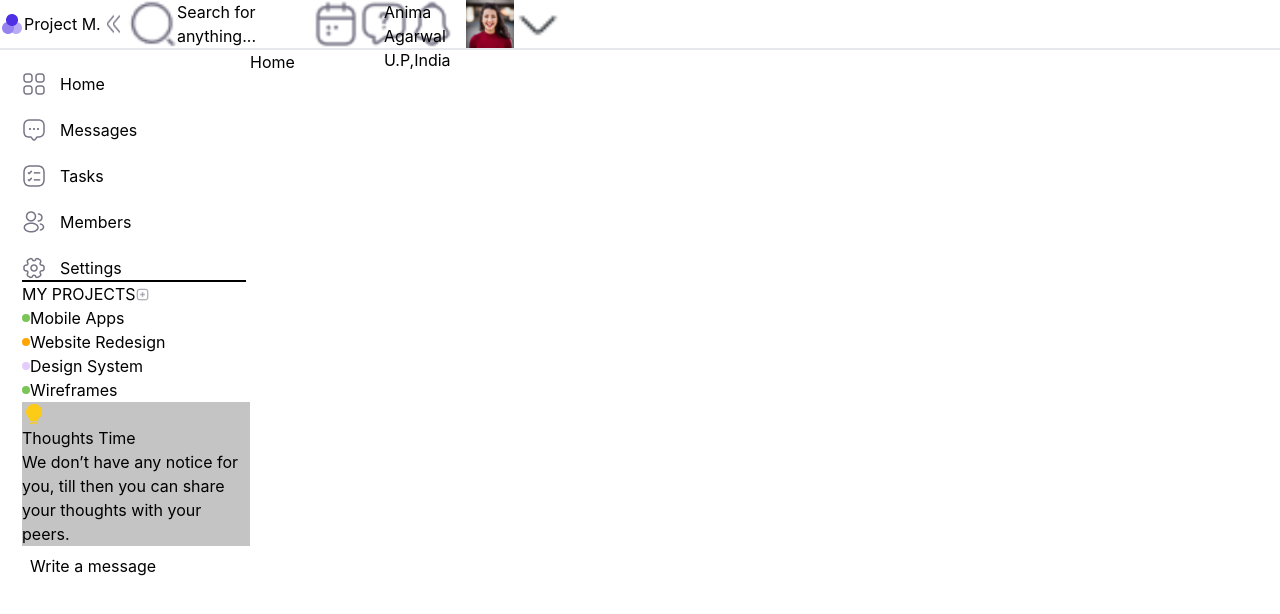
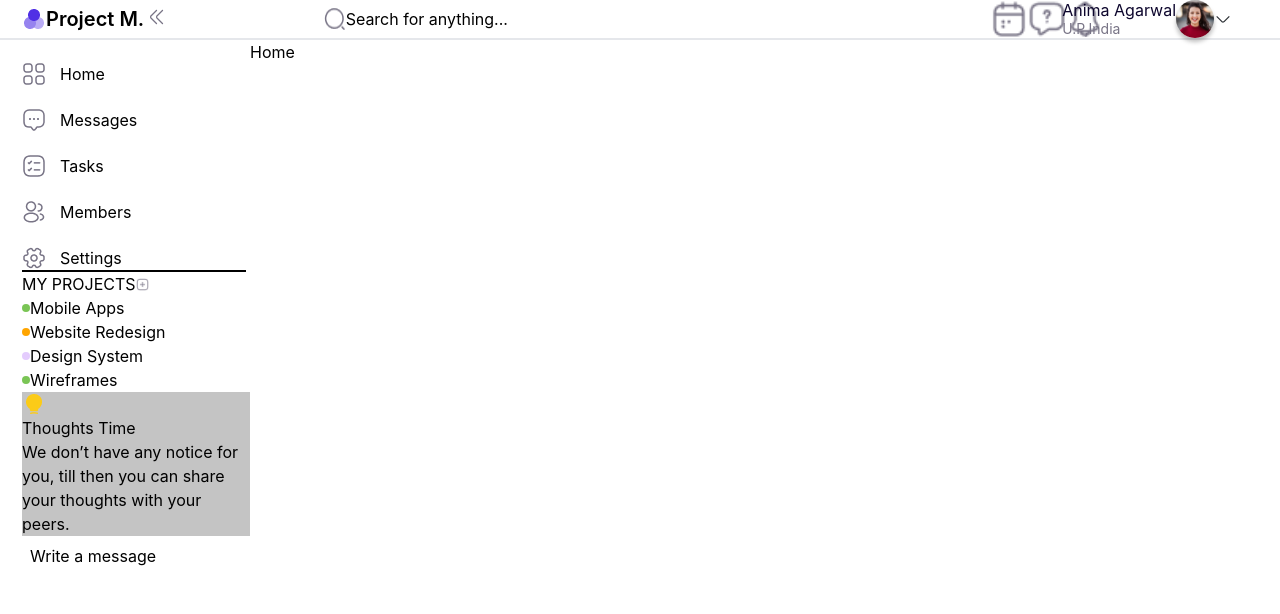
Before and after one commit to abtyagi15/mercor, a React (Create React App) app: page / in a window 1280 px wide. Shown: the top 614 px of the page. Built offline with nearby package versions, Linux system fonts and the light colour scheme.

Commit message:
Css is added

```diff
--- a/src/components/Header.js
+++ b/src/components/Header.js
@@ -9,35 +9,54 @@ import UserImage from "../assests/user-image.png";
 import DropDownArrow from "../assests/arrow-down.png";
 const Header = () => {
   return (
-    <>
-      <div className="flex w-full items-center">
-        <div className="flex">
-          <img src={Logo} alt="logo" />
-          <h1>Project M.</h1>
-          <img src={dualArrow} alt="double arrow" />
+    <div className="header-container">
+      <div className="flex w-full items-center justify-between pl-[22px] pr-[48px]">
+        <div className="flex w-[400px]">
+          <img src={Logo} alt="logo" className="w-[24px] h-[24px]" />
+          <p className="text-[20px] font-semibold leading-[24px]">Project M.</p>
+          <img
+            src={dualArrow}
+            alt="double arrow"
+            className="w-[26px] h-[20px]"
+          />
         </div>
-        <div className="flex">
+        <div className="flex items-center justify-between w-full">
           <div className="flex search-container">
             <img src={Search} alt="search" />
             <p>Search for anything...</p>
           </div>
+          <div className="flex">
             <div className="flex icon-container">
               <img src={Calendar} alt="calendar" />
               <img src={MessageQuestion} alt="Q&A" />
               <img src={Notification} alt="notification" />
             </div>
-          <div className="userData-container flex">
+            <div className="userData-container flex items-center">
               <div>
-              <p>Anima Agarwal</p>
-              <p>U.P,India</p>
+                <p className="text-[16px] leading-[19px] font-normal text-[#0D062D]">
+                  Anima Agarwal
+                </p>
+                <p className="text-[14px] fon-normal leading-[17px] text-[#787486]">
+                  U.P,India
+                </p>
               </div>
-            <img src={UserImage} alt="user" />
-            <img src={DropDownArrow} alt="drop down" />
+              <img
+                src={UserImage}
+                alt="user"
+                className="w-[38px] h-[38px] rounded-full"
+                id="owner-user"
+              />
+              <img
+                src={DropDownArrow}
+                alt="drop down"
+                className="w-[18px] h-[18px]"
+              />
+            </div>
           </div>
         </div>
       </div>
       <div className="border border-[DBDBDB] "></div>
-    </>
+    </div>
   );
 };
 
```
Lines whose indentation alone changed are shown as unchanged.
